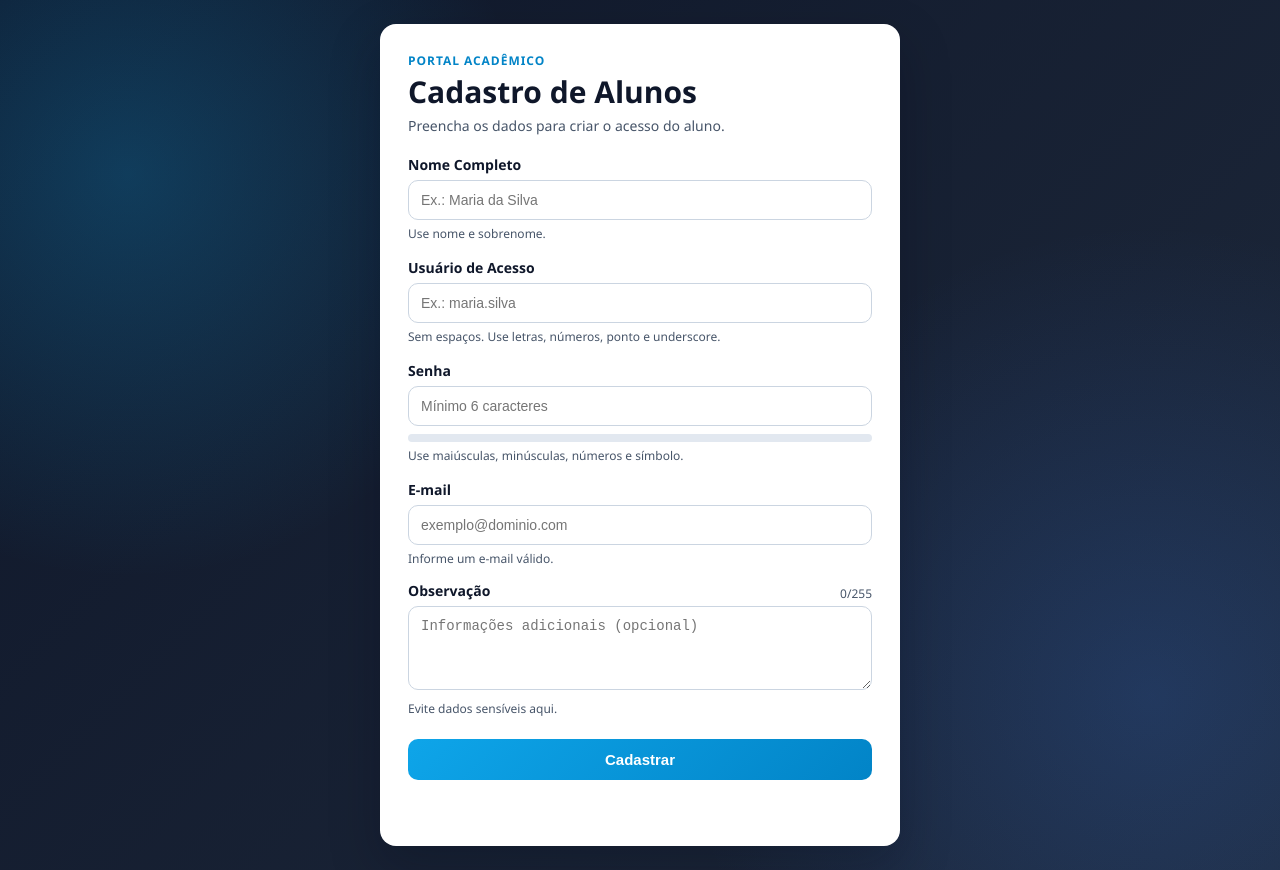
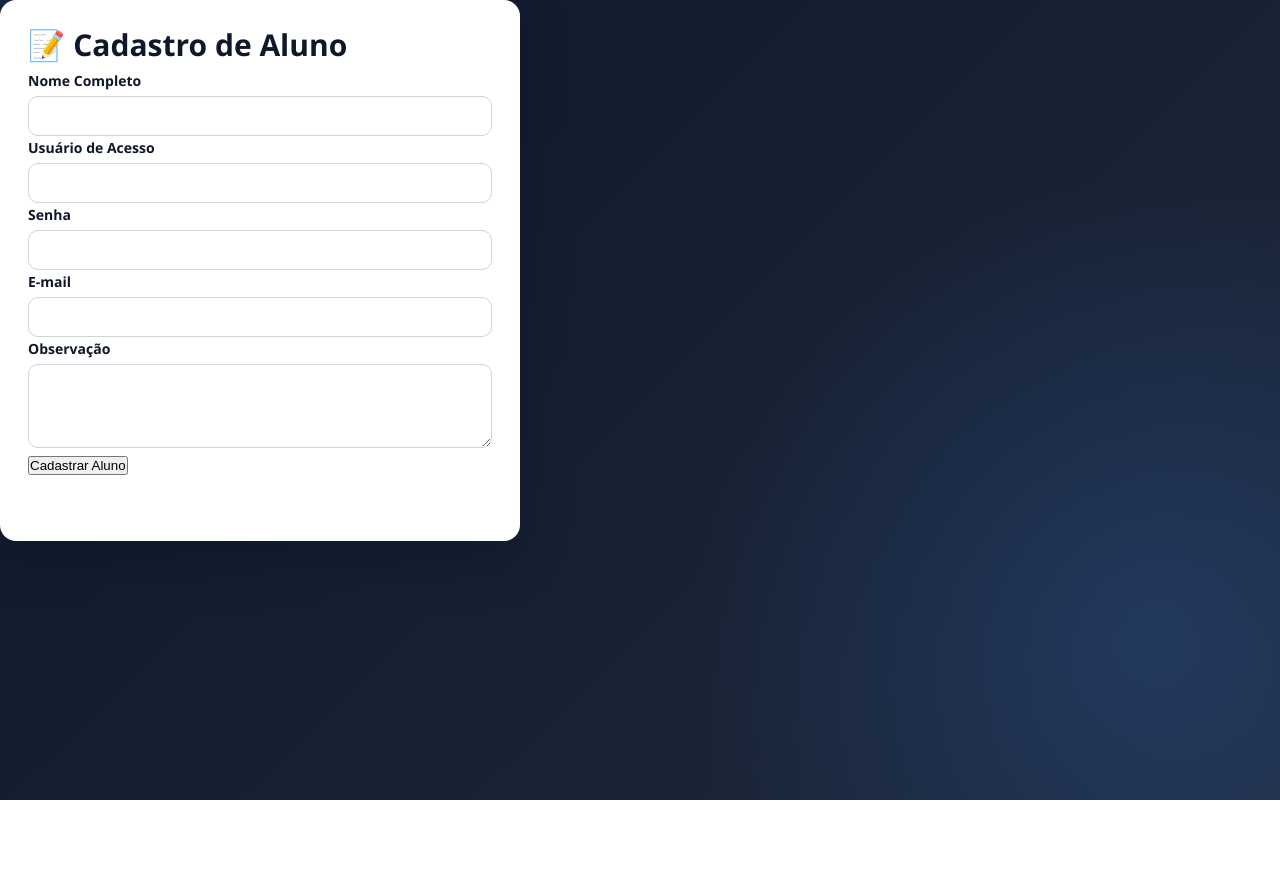
Before and after one commit to LeonardoKed/FrontEnd_Aplication_P2_CNI, a plain HTML site: page index.html in a window 1280 px wide. After the commit the page ends 800 px from the top, so only its background shows below. Drawn offline with Linux system fonts and the light colour scheme.

Commit message:
Refactor student registration form structure

```diff
--- a/index.html
+++ b/index.html
@@ -1,65 +1,45 @@
 <!DOCTYPE html>
 <html lang="pt-BR">
 <head>
-  <meta charset="UTF-8" />
-  <meta name="viewport" content="width=device-width, initial-scale=1.0" />
-  <title>Cadastro de Alunos</title>
-  <link rel="stylesheet" href="style.css" />
+    <meta charset="UTF-8">
+    <meta name="viewport" content="width=device-width, initial-scale=1.0">
+    <title>Cadastro de Aluno</title>
+    <link rel="stylesheet" href="style.css">
 </head>
 <body>
-  <main class="page">
-    <section class="container">
-      <header class="hero">
-        <p class="eyebrow">Portal Acadêmico</p>
-        <h1>Cadastro de Alunos</h1>
-        <p class="subtitle">Preencha os dados para criar o acesso do aluno.</p>
-      </header>
+    <div class="container">
+        <h1>📝 Cadastro de Aluno</h1>
 
-      <form id="formAluno" novalidate>
-        <div class="input-group">
+        <form id="formAluno">
+            <div class="form-group">
                 <label for="nome_completo">Nome Completo</label>
-          <input type="text" id="nome_completo" required maxlength="100" autocomplete="name" placeholder="Ex.: Maria da Silva" />
-          <small class="hint" id="hint_nome">Use nome e sobrenome.</small>
+                <input type="text" id="nome_completo" required>
             </div>
 
-        <div class="input-group">
+            <div class="form-group">
                 <label for="usuario_acesso">Usuário de Acesso</label>
-          <input type="text" id="usuario_acesso" required maxlength="50" autocomplete="username" placeholder="Ex.: maria.silva" />
-          <small class="hint" id="hint_usuario">Sem espaços. Use letras, números, ponto e underscore.</small>
+                <input type="text" id="usuario_acesso" required>
             </div>
 
-        <div class="input-group">
-          <label for="senha">Senha</label>
-          <input type="password" id="senha" required minlength="6" autocomplete="new-password" placeholder="Mínimo 6 caracteres" />
-          <div class="password-meter" aria-hidden="true">
-            <div id="passwordBar"></div>
-          </div>
-          <small class="hint" id="hint_senha">Use maiúsculas, minúsculas, números e símbolo.</small>
+            <div class="form-group">
+                <label for="senha_hash">Senha</label>
+                <input type="password" id="senha_hash" required>
             </div>
 
-        <div class="input-group">
+            <div class="form-group">
                 <label for="email_aluno">E-mail</label>
-          <input type="email" id="email_aluno" required maxlength="100" autocomplete="email" placeholder="exemplo@dominio.com" />
-          <small class="hint" id="hint_email">Informe um e-mail válido.</small>
+                <input type="email" id="email_aluno" required>
             </div>
 
-        <div class="input-group">
-          <div class="label-row">
+            <div class="form-group">
                 <label for="observacao">Observação</label>
-            <span id="obsCounter">0/255</span>
-          </div>
-          <textarea id="observacao" maxlength="255" placeholder="Informações adicionais (opcional)"></textarea>
-          <small class="hint" id="hint_observacao">Evite dados sensíveis aqui.</small>
+                <textarea id="observacao" rows="3"></textarea>
             </div>
 
-        <button type="submit" class="btn" id="submitBtn">
-          <span id="btnText">Cadastrar</span>
-        </button>
+            <button type="submit">Cadastrar Aluno</button>
+            <div id="mensagem" class="mensagem"></div>
         </form>
-
-      <p id="mensagem" role="status" aria-live="polite"></p>
-    </section>
-  </main>
+    </div>
 
     <script src="script.js"></script>
 </body>
```
Lines whose indentation alone changed are shown as unchanged.
